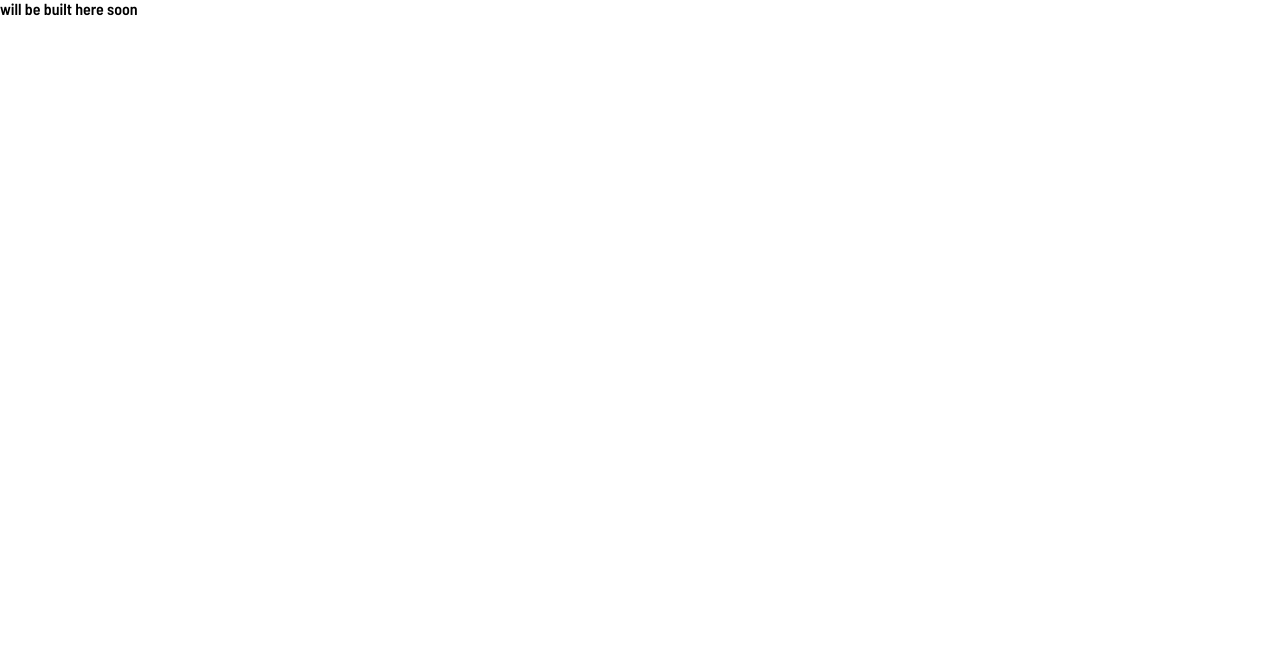
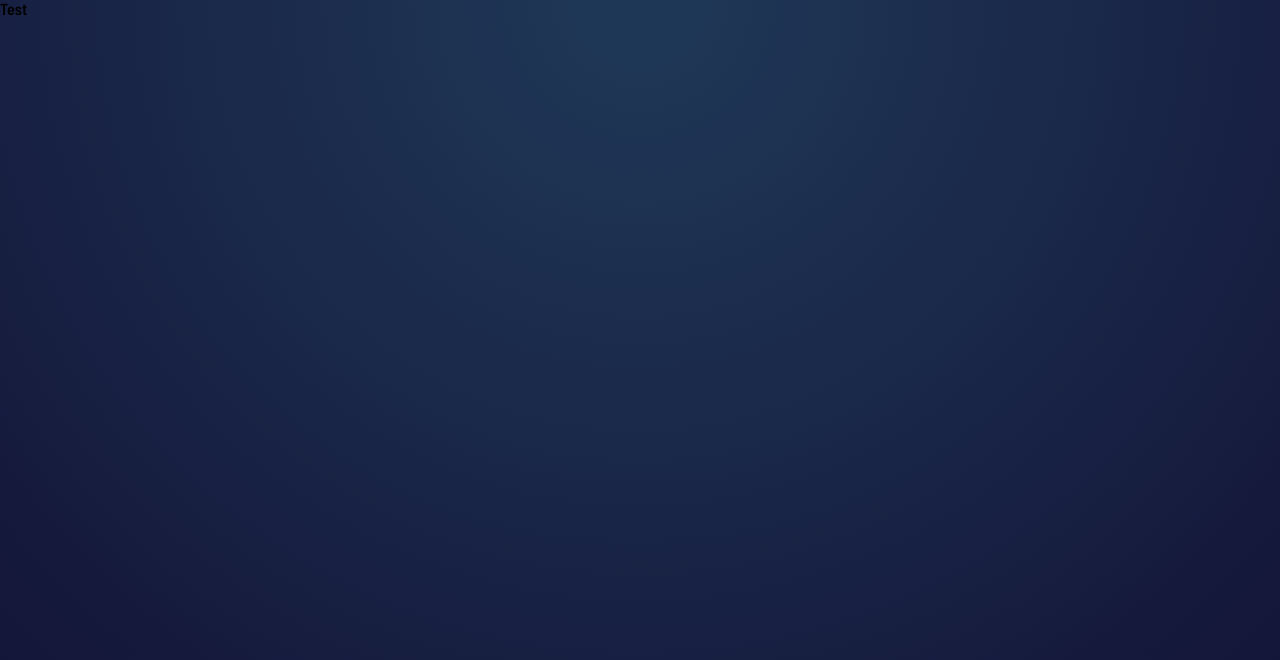
Before and after one commit to akdsco/who-does-that, a React (Create React App) app: page / in a window 1280 px wide. Shown: the top 660 px of the page. Built offline with nearby package versions, Linux system fonts and the light colour scheme.

Commit message:
add background gradient

```diff
--- /dev/null
+++ b/src/App.style.js
@@ -0,0 +1,13 @@
+import styled from "styled-components";
+import { colors } from "./config/projectConfig";
+const { gradientOne, gradientTwo } = colors.background;
+
+export const AppContainer = styled.div`
+  background: ${gradientOne};
+  background: radial-gradient(
+    circle at 50% 0%,
+    ${gradientOne} 5%,
+    ${gradientTwo} 90%
+  );
+  height: 100vh;
+`;
--- a/src/App.tsx
+++ b/src/App.tsx
@@ -1,5 +1,6 @@
 import React from "react";
+import { AppContainer } from "./App.style";
 
 export default function App() {
-  return <div className="App">will be built here soon</div>;
+  return <AppContainer className="App">Test</AppContainer>;
 }
```
